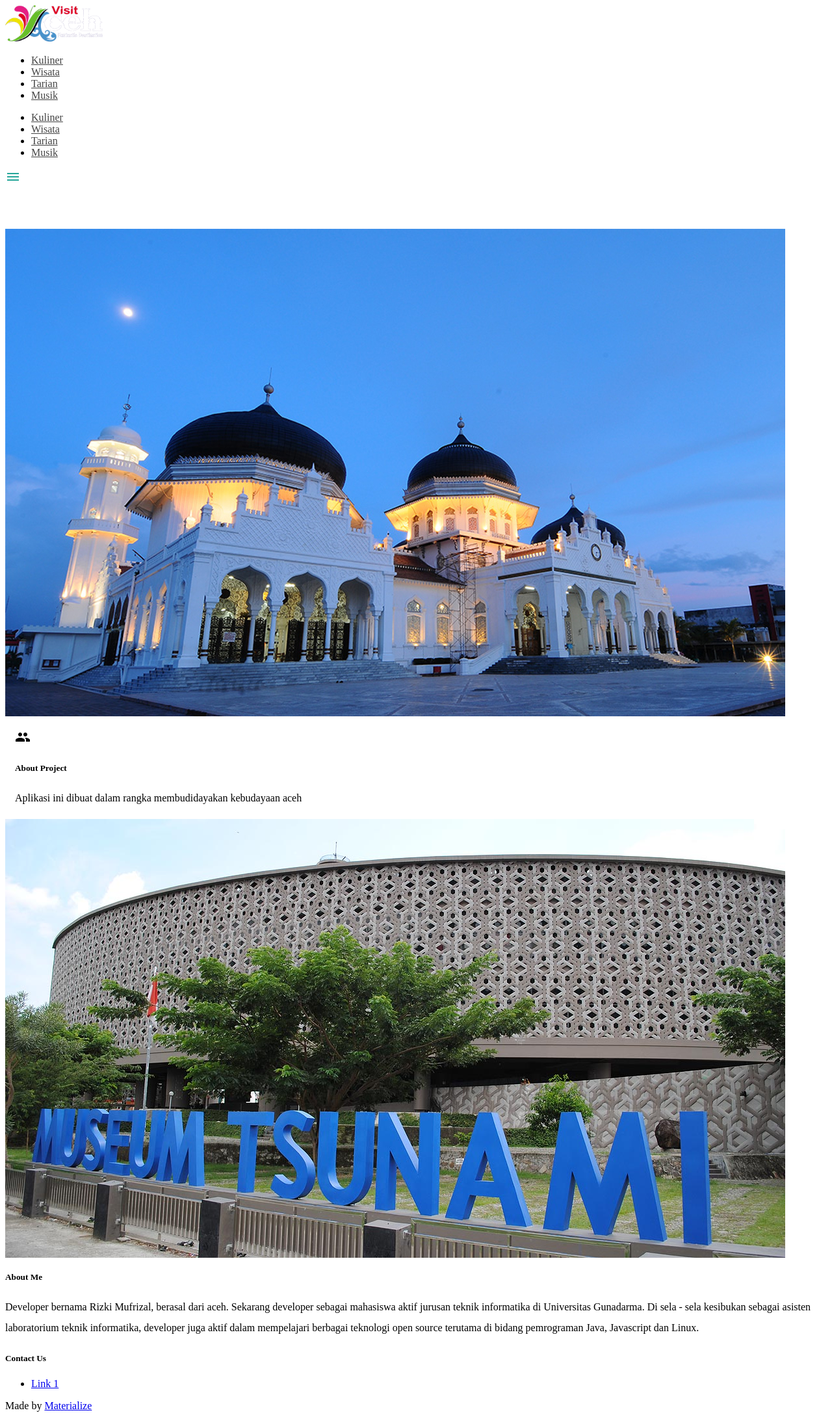
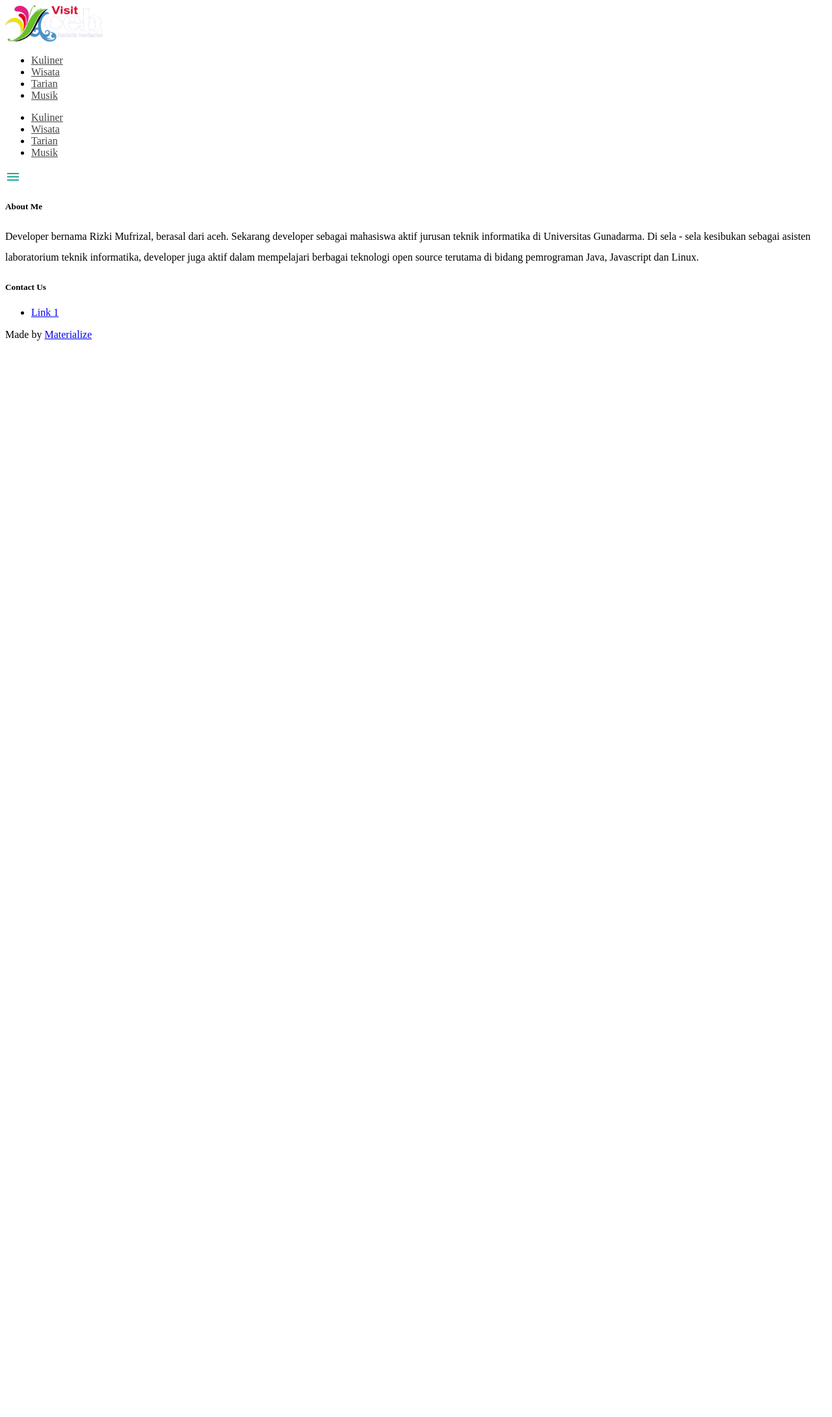
Before and after one commit to RizkiMufrizal/Aplikasi-Kebudayaan-Aceh, a CodeIgniter app: page /database/ in a window 1280 px wide. Shown: the whole page at 65% size. After the commit the page ends 524 px from the top, so only its background shows below. Run offline with CodeIgniter, Linux system fonts and the light colour scheme; some libraries are stand-ins or nearby versions.

Commit message:
update welcome view tambahkan angular

```diff
--- a/application/views/WelcomeView.php
+++ b/application/views/WelcomeView.php
@@ -9,7 +9,7 @@
  Package Expression package is undefined on line 9, column 12 in Templates/Scripting/EmptyPHPWebPage.php.
 
 -->
-<html lang="en">
+<html lang="en" ng-app="Aplikasi-Kebudayaan-Aceh">
     <head>
         <meta http-equiv="Content-Type" content="text/html; charset=UTF-8"/>
         <meta name="viewport" content="width=device-width, initial-scale=1, maximum-scale=1.0, user-scalable=no"/>
@@ -59,46 +59,7 @@
             </div>
         </nav>
 
-        <div id="index-banner" class="parallax-container">
-            <div class="section no-pad-bot">
-                <div class="container">
-                    <br><br>
-                    <h1 class="header center text-lighten-2">Selamat Datang</h1>
-                    <div class="row center">
-                        <h4 class="header col s12 light">
-                            Aplikasi Kebudayaan Aceh
-                        </h4>
-                    </div>
-                </div>
-            </div>
-            <div class="parallax"><img src="<?php echo base_url(); ?>assets/img/MesjidRaya.jpg" alt="Unsplashed background img 1"></div>
-        </div>
-
-
-        <div class="container">
-            <div class="section">
-
-                <!--   Icon Section   -->
-                <div class="row">
-                    <div class="col s12 center">
-                        <div class="icon-block">
-                            <h2 class="center brown-text"><i class="material-icons">group</i></h2>
-                            <h5 class="center">About Project</h5>
-
-                            <p class="light">
-                                Aplikasi ini dibuat dalam rangka membudidayakan kebudayaan aceh
-                            </p>
-                        </div>
-                    </div>
-                </div>
-
-            </div>
-        </div>
-
-
-        <div class="parallax-container valign-wrapper">
-            <div class="parallax"><img src="<?php echo base_url(); ?>assets/img/MuseumTsunamiAceh.jpg" alt="Unsplashed background img 2"></div>
-        </div>
+        <div ui-view="lazyLoadView"></div>
 
         <footer class="page-footer teal">
             <div class="container">
@@ -128,7 +89,7 @@
 
         <!--  Scripts-->
         <script src="<?php echo base_url(); ?>assets/js/bundle-user.min.js"></script>
-        <script src="<?php echo base_url(); ?>assets/js/init.js"></script>
+        <script src="<?php echo base_url(); ?>assets/app/scripts/App.js"></script>
 
     </body>
 </html>
```
